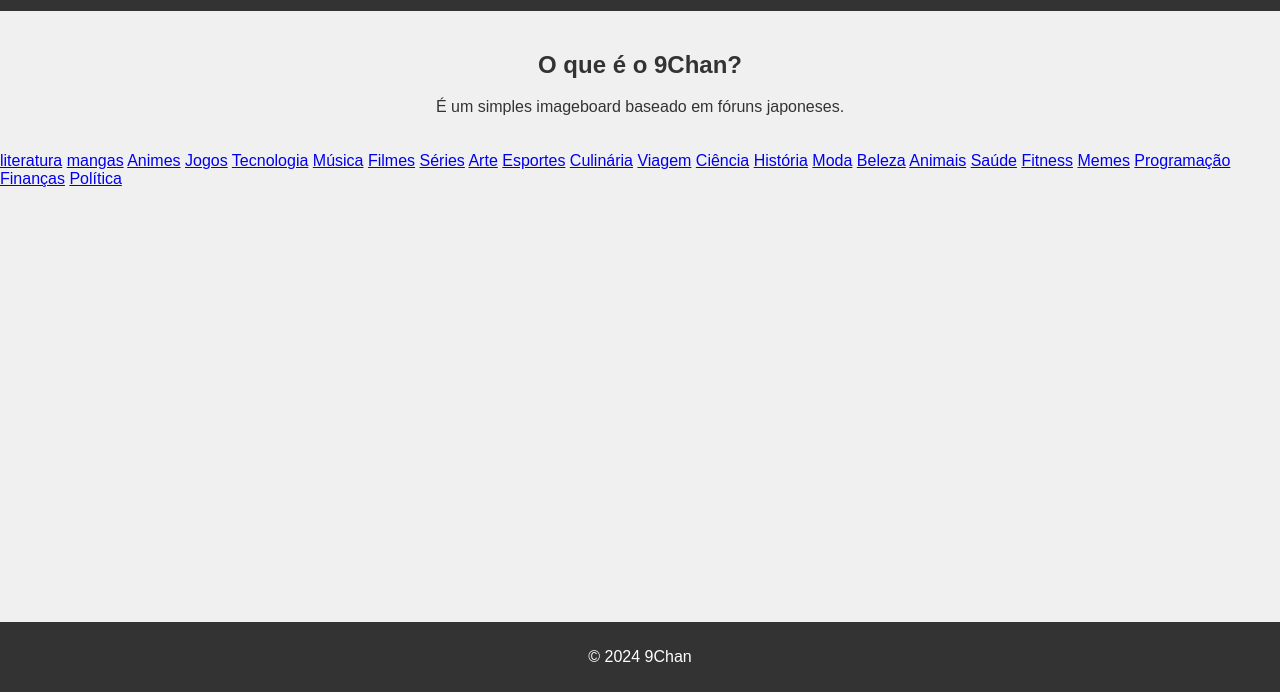
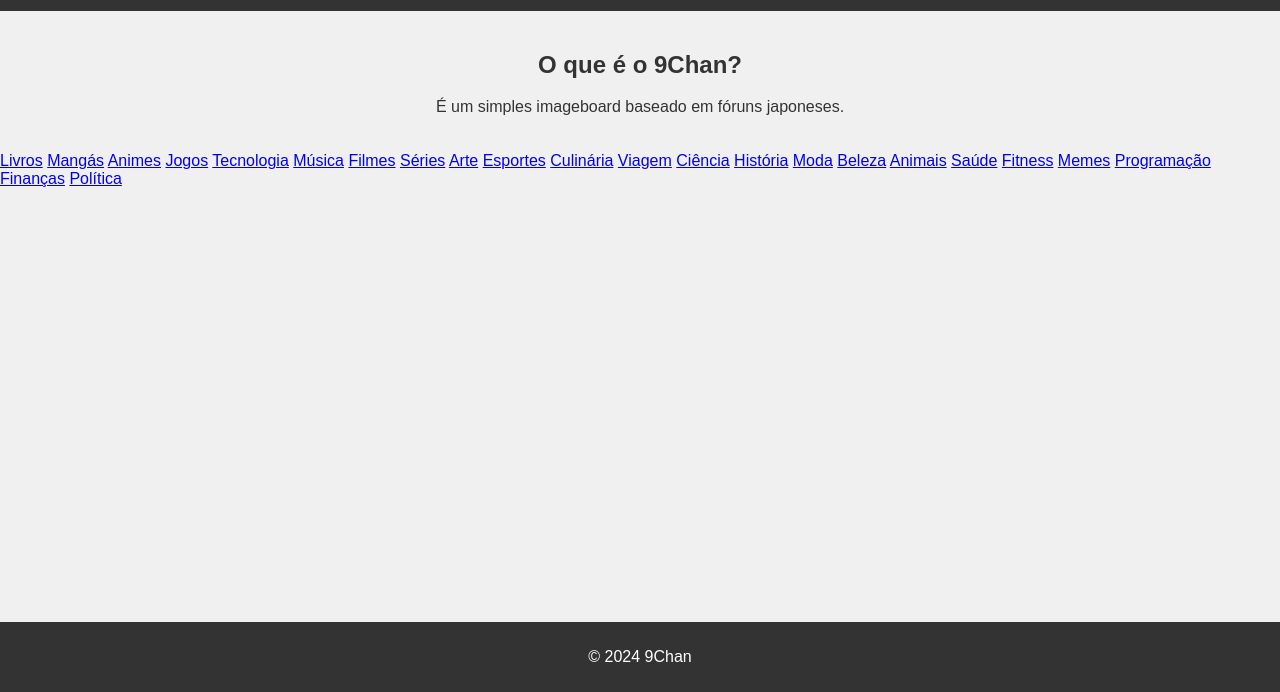
Before and after one commit to helloguy123ff/9Chan, a plain HTML site: page index.html in a window 1280 px wide. Shown: the part 108-800 px from the top of the page. Drawn offline with Linux system fonts and the light colour scheme.

Commit message:
Update index.html

```diff
--- a/index.html
+++ b/index.html
@@ -16,8 +16,9 @@
         <h2>O que é o 9Chan?</h2>
         <p>É um simples imageboard baseado em fóruns japoneses.</p>
     </div>
-  <a href="categoria.html?categoria=livros">literatura</a>
-        <a href="categoria.html?categoria=mangas">mangas</a>
+   <div class="categories">
+        <a href="categoria.html?categoria=livros">Livros</a>
+        <a href="categoria.html?categoria=mangas">Mangás</a>
         <a href="categoria.html?categoria=animes">Animes</a>
         <a href="categoria.html?categoria=jogos">Jogos</a>
         <a href="categoria.html?categoria=tecnologia">Tecnologia</a>
@@ -39,7 +40,7 @@
         <a href="categoria.html?categoria=programacao">Programação</a>
         <a href="categoria.html?categoria=financas">Finanças</a>
         <a href="categoria.html?categoria=politica">Política</a>
-        <!-- Adicione as 79 categorias restantes aqui, se necessário seu filho da puta preguiçoso -->
+    </div>
     </div>
    <footer>
         <p>&copy; 2024 9Chan</p>
```
